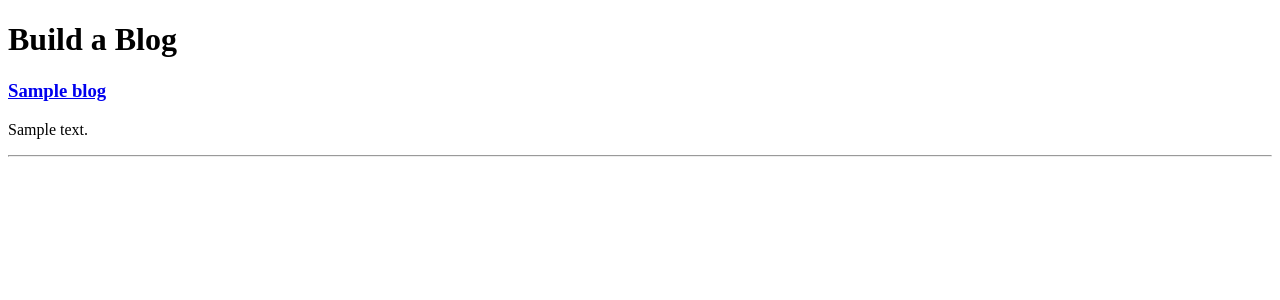
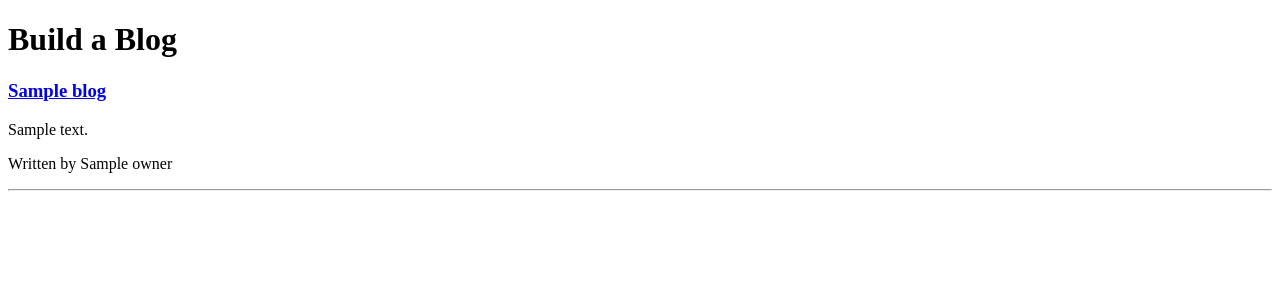
Before and after one commit to BobbyTheUnspeakable/blogz, a Flask app: template templates/blog.html in a window 1280 px wide. Shown: the part 26-326 px from the top of the page. Run offline with Flask 2, Linux system fonts and the light colour scheme; the visitor is signed in with stand-in values (Sample User, id 1); tables that the repository leaves empty hold one stand-in row (values such as "Sample post"); the template is opened without the code that fills it: values that come from a table or form of the project are taken from there, most other values are stand-ins (such as "Sample title", 1, 10 or a date in 2020); data that the repository does not hold is empty.

Commit message:
Food for thought

```diff
--- a/templates/blog.html
+++ b/templates/blog.html
@@ -10,8 +10,10 @@
         {% for blog in blogs %}
             <a href='/blog?id={{blog.id}}'><h3>{{blog.title}}</h3></a>
             <p>{{blog.body}}</p>
+            <p>Written by {{blog.owner}}</p>
             <hr />
         {% endfor %}
 
     {% endif %}
 {% endblock %}
+<!--<p><a href="/blog?user={{user.id}}">{{blog.owner}}</a></p>-->
```
Also changed, not shown: main.py (+9 -1 lines).
